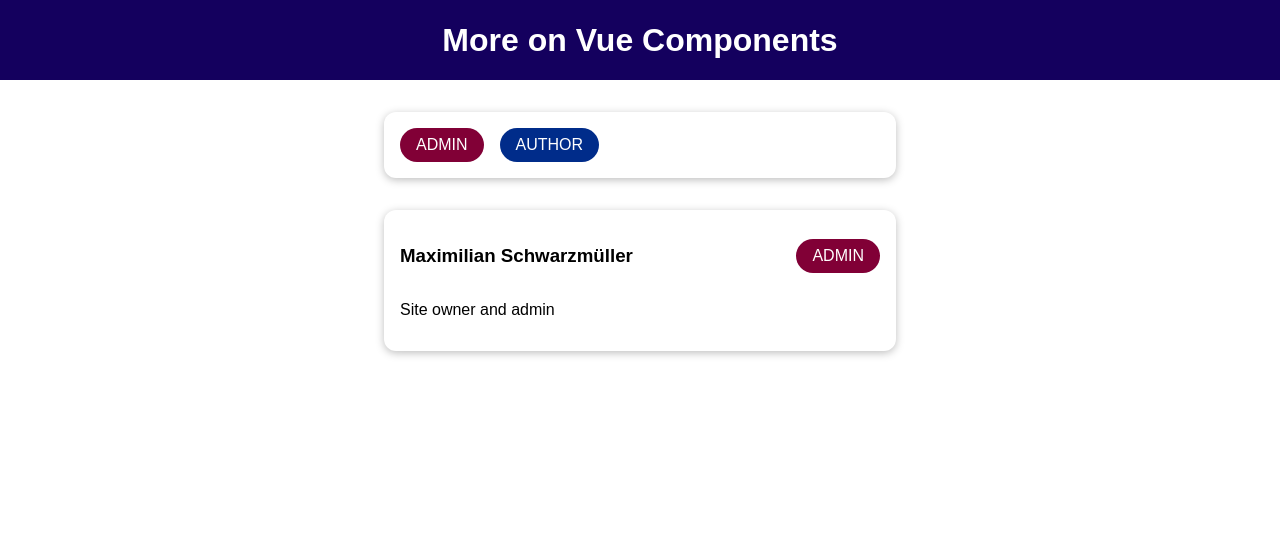
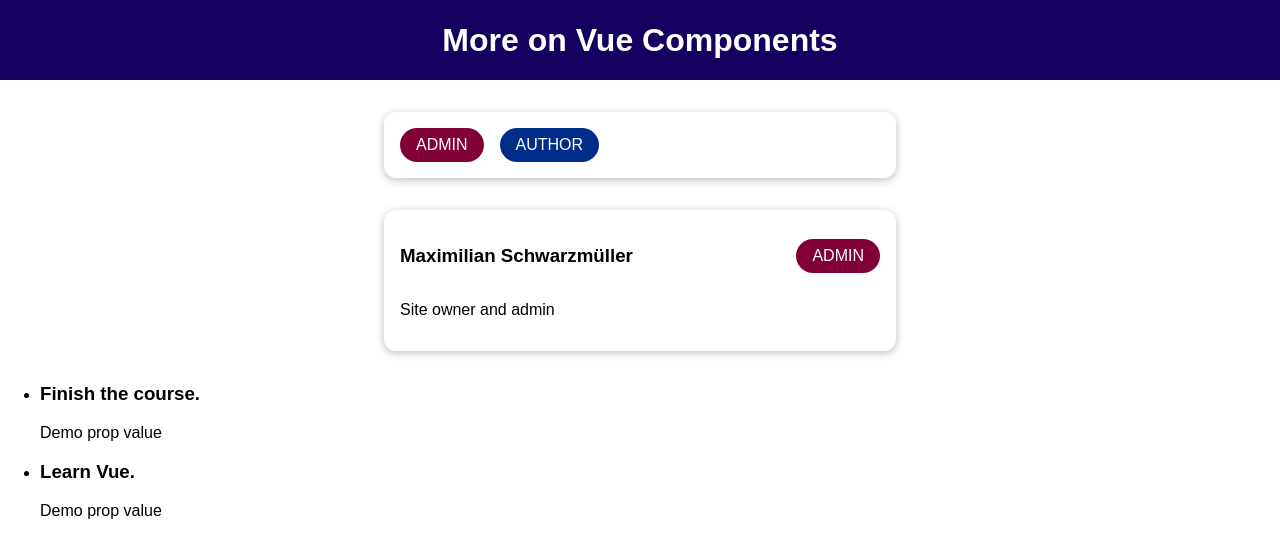
Before and after one commit to AlexL70/vue-the-complete-guide, a Vue app in the folder l109-diving-deeper-into-components/: page / in a window 1280 px wide. Shown: the top 558 px of the page. Built offline with nearby package versions, Linux system fonts and the light colour scheme.

Commit message:
116. Scoped Slots

```diff
--- a/l109-diving-deeper-into-components/src/App.vue
+++ b/l109-diving-deeper-into-components/src/App.vue
@@ -4,6 +4,14 @@
     <!--the-header></!--the-header-->
     <badge-list></badge-list>
     <user-info :full-name="activeUser.name" :info-text="activeUser.description" :role="activeUser.role"></user-info>
+    <course-goals>
+      <!-- for default slot, template here is not necessary; #default attribute
+      could have been just used on parent (<course-goal>) element -->
+      <template #default="slotProps">
+        <h3>{{ slotProps.item }}</h3>
+        <p>{{ slotProps.anotherProp }}</p>
+      </template>
+    </course-goals>
   </div>
 </template>
 
@@ -11,6 +19,7 @@
 import TheHeader from "./components/TheHeader.vue";
 import BadgeList from './components/BadgeList.vue';
 import UserInfo from './components/UserInfo.vue';
+import CourseGoals from "./components/CourseGoals.vue";
 export default {
   data() {
     return {
@@ -22,7 +31,7 @@ export default {
     };
   },
   components: {
-    TheHeader, UserInfo, BadgeList
+    TheHeader, UserInfo, BadgeList, CourseGoals,
   },
 };
 </script>
--- /dev/null
+++ b/l109-diving-deeper-into-components/src/components/CourseGoals.vue
@@ -0,0 +1,17 @@
+<template>
+    <ul>
+        <li v-for="goal in goals" :key="goal">
+            <slot :item="goal" anotherProp="Demo prop value"></slot>
+        </li>
+    </ul>
+</template>
+
+<script>
+export default {
+    data() {
+        return {
+            goals: ["Finish the course.", "Learn Vue."],
+        };
+    }
+};
+</script>
```
